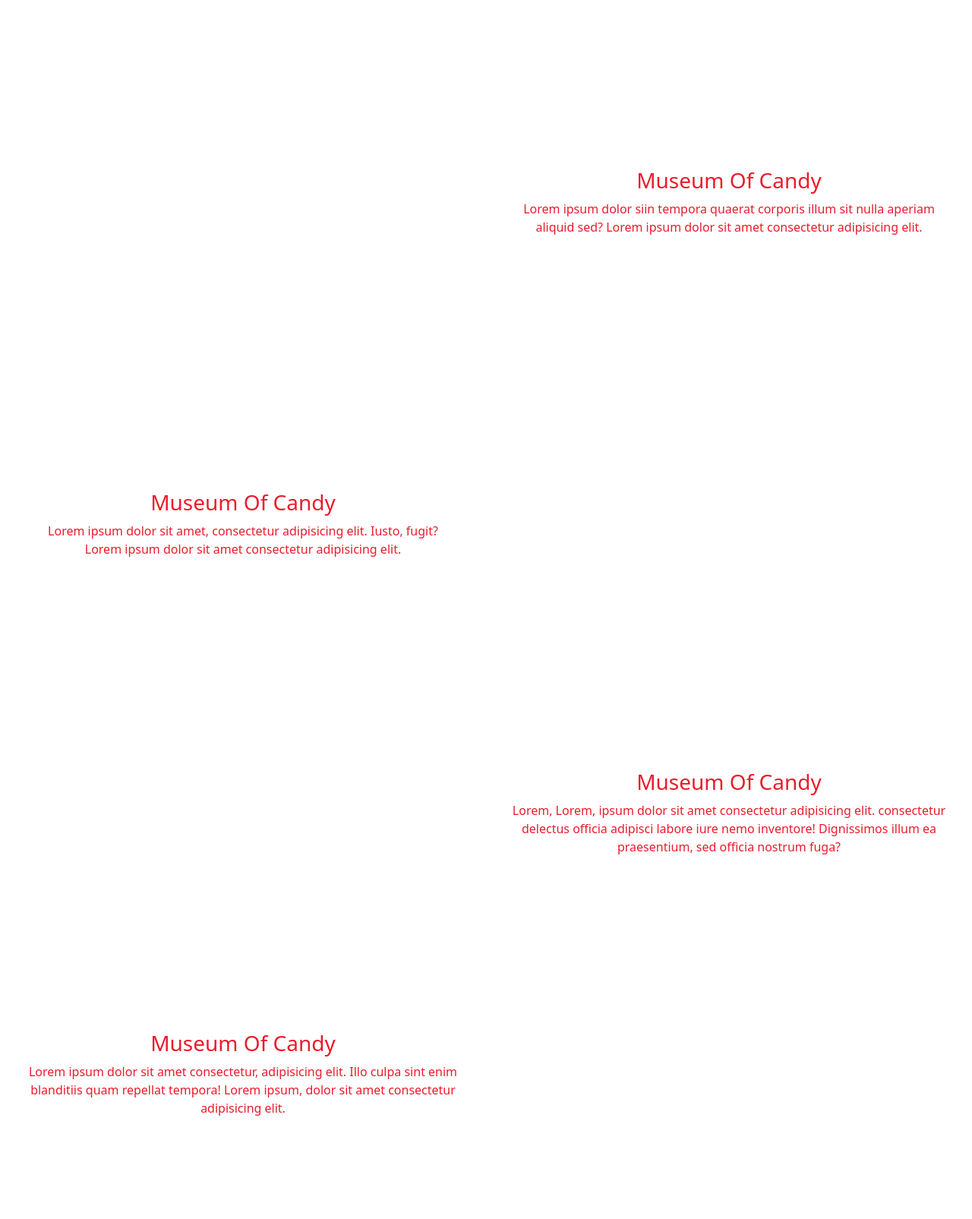
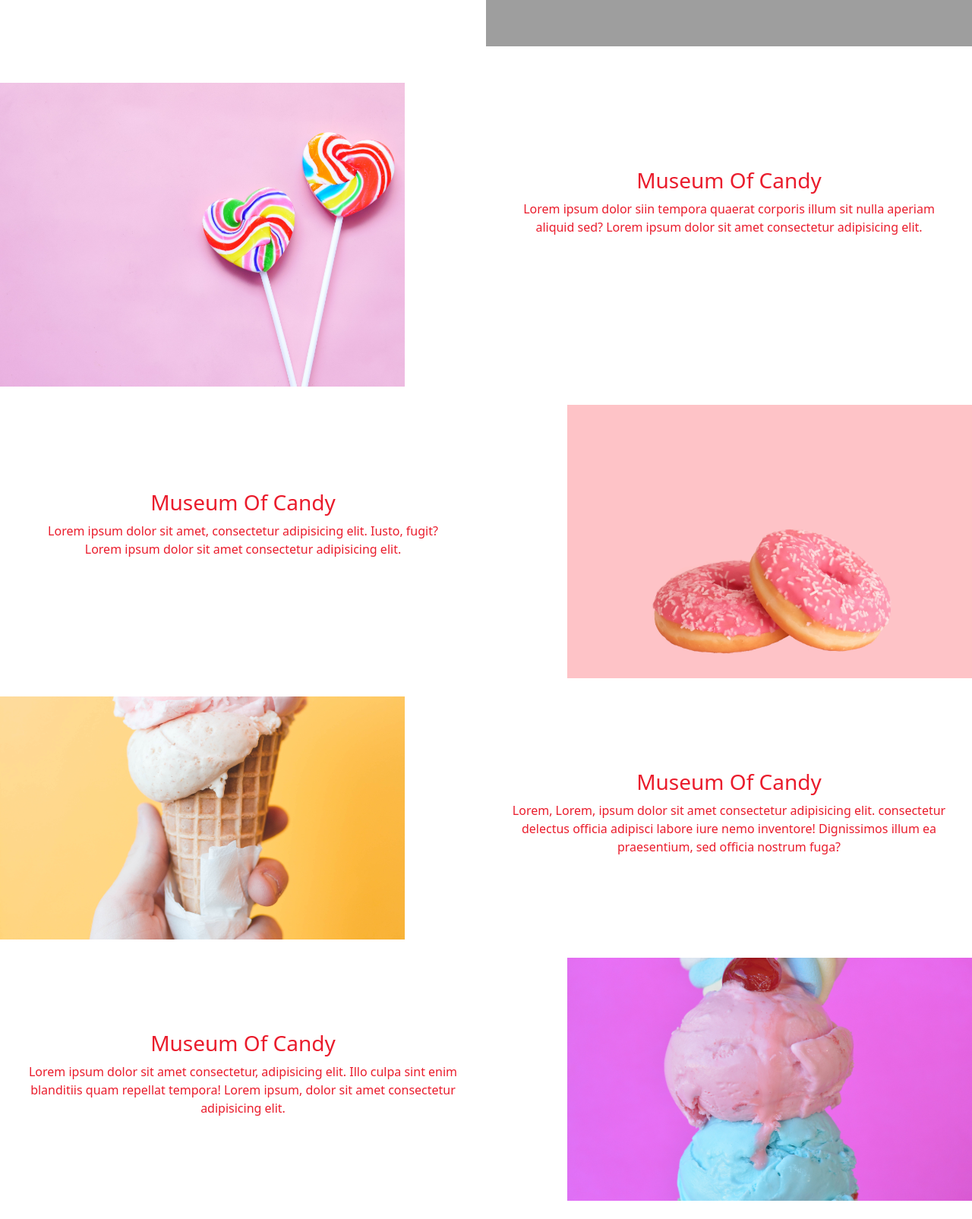
Before and after one commit to RitikRG/MuseumOfCandy, a plain HTML site: page index.html in a window 1280 px wide. Shown: the part 387-1992 px from the top of the page at 76% size. Drawn offline with nearby package versions, Linux system fonts and the light colour scheme; the site is published under a folder, as on GitHub Pages, so addresses that start at the root find nothing.

Commit message:
Update app.css

```diff
--- a/app.css
+++ b/app.css
@@ -45,7 +45,7 @@
 }
 #header-img{
 
-    background: center/cover url(/images/heather-ford-Fq54FqucgCE-unsplash.jpg);
+    background: center/cover url(images/heather-ford-Fq54FqucgCE-unsplash.jpg);
 }
 span.slash{
     color: var(--primary-text-color);
@@ -62,20 +62,20 @@
     padding-top:
 }
 div#section-2-img-1 {
-    background: center/cover url(/images/towfiqu-barbhuiya-V4Kx2NoZ3dE-unsplash.jpg);
+    background: center/cover url(images/towfiqu-barbhuiya-V4Kx2NoZ3dE-unsplash.jpg);
 }
 div#section-2-img-2 {
-    background: center/cover url(/images/towfiqu-barbhuiya-V4Kx2NoZ3dE-unsplash.jpg);
+    background: center/cover url(images/towfiqu-barbhuiya-V4Kx2NoZ3dE-unsplash.jpg);
 }
 div#section-3-img{
-    background: center/cover url(/images/elena-koycheva-PFzy4N0_R3M-unsplash.jpg);
+    background: center/cover url(images/elena-koycheva-PFzy4N0_R3M-unsplash.jpg);
     min-height: 45vh;
 }
 div#section-4-img-1, div#section-4-img-2{
-    background: center/cover url(/images/ian-dooley-TLD6iCOlyb0-unsplash.jpg);
+    background: center/cover url(images/ian-dooley-TLD6iCOlyb0-unsplash.jpg);
 }
 div#section-5-img{
-    background: center/cover url(/images/la-albuquerque--xq5BTa2vSk-unsplash.jpg);
+    background: center/cover url(images/la-albuquerque--xq5BTa2vSk-unsplash.jpg);
 }
 @media (max-width:800px){
     #moc{
```
